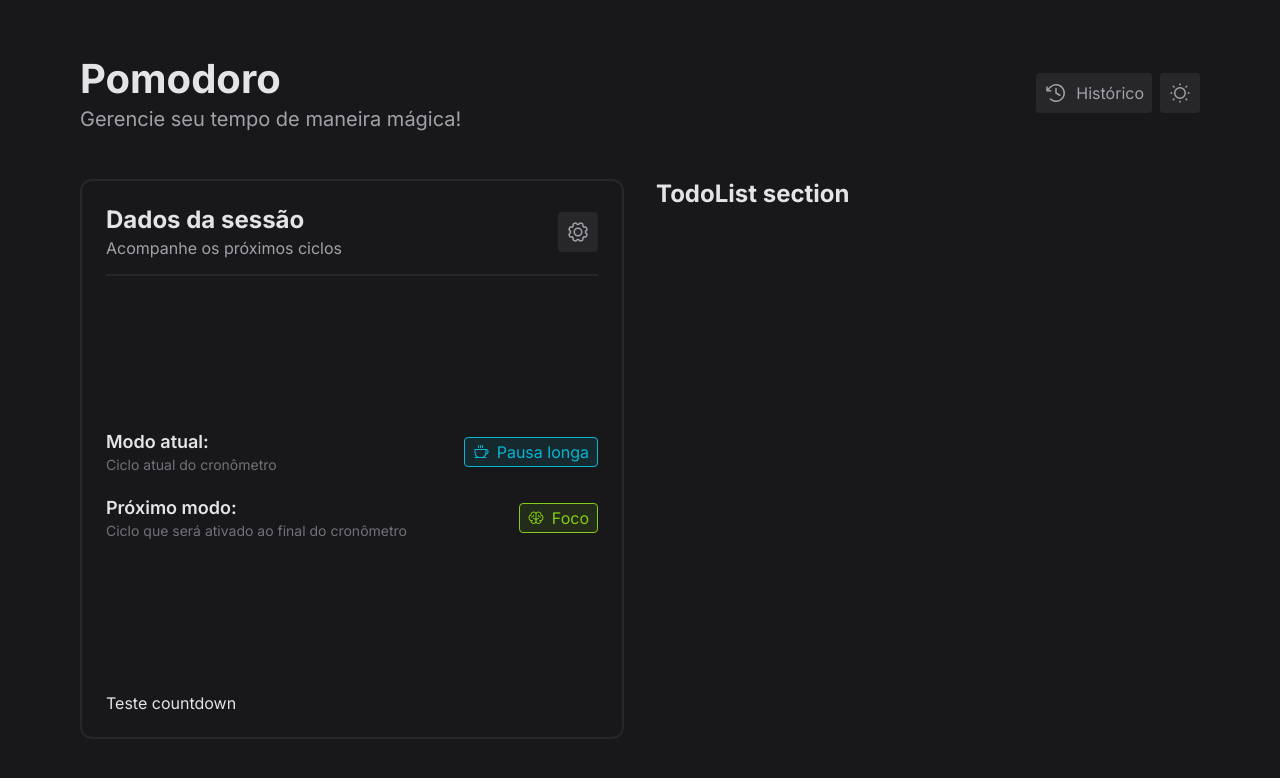
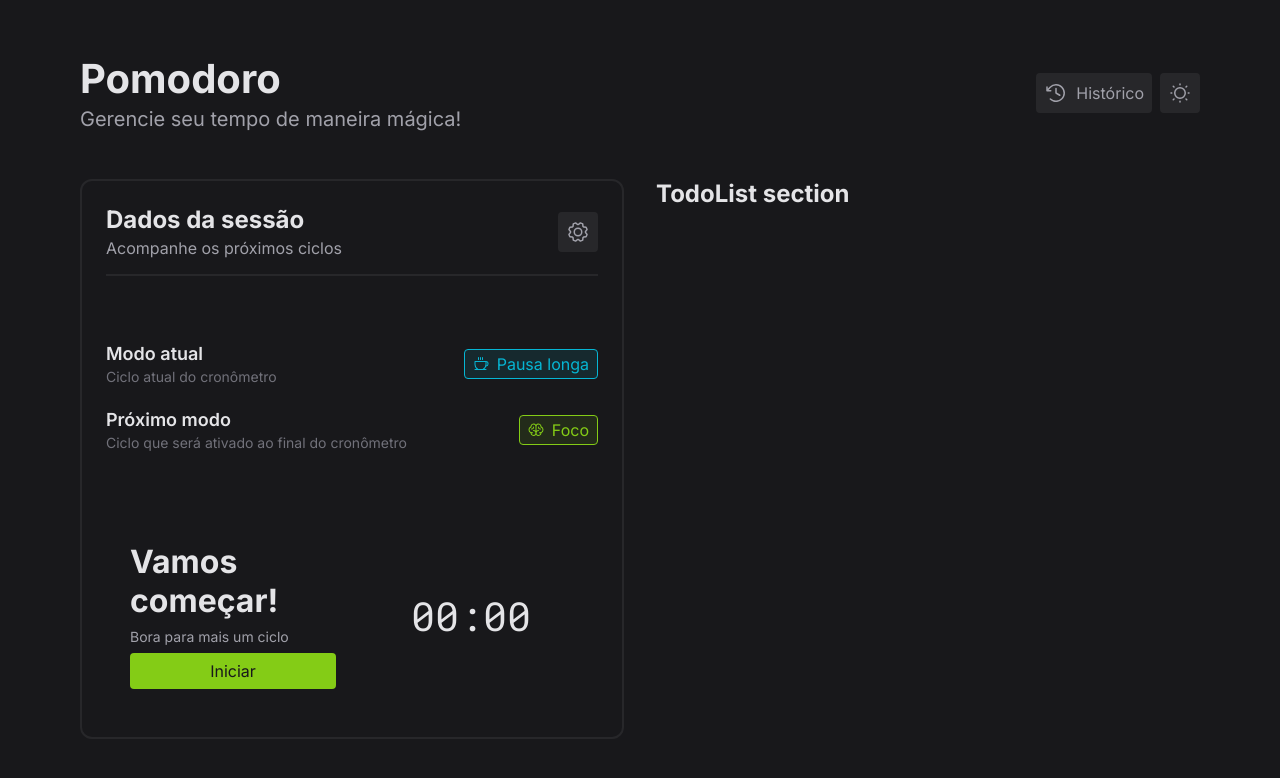
Before and after one commit to gzbarreto/pomodoro-tracker, a React (Vite) app: page / in a window 1280 px wide. Shown: the top 778 px of the page. Built offline with nearby package versions, Linux system fonts and the light colour scheme.

Commit message:
style session details on homepage

```diff
--- a/index.html
+++ b/index.html
@@ -5,10 +5,12 @@
 
     <link rel="preconnect" href="https://fonts.googleapis.com" />
     <link rel="preconnect" href="https://fonts.gstatic.com" crossorigin />
+
     <link
       href="https://fonts.googleapis.com/css2?family=Inter:ital,opsz,wght@0,14..32,100..900;1,14..32,100..900&family=Roboto+Mono:ital,wght@0,100..700;1,100..700&family=Roboto:ital,wght@0,100..900;1,100..900&display=swap"
       rel="stylesheet"
     />
+
 
     <link rel="icon" type="image/svg+xml" href="src/assets/timer.svg" />
     <meta name="viewport" content="width=device-width, initial-scale=1.0" />
--- /dev/null
+++ b/src/components/Button/index.tsx
@@ -0,0 +1,12 @@
+import { ButtonContainer } from "./styles";
+
+interface ButtonProps {
+  label: string
+}
+export function Button({label} : ButtonProps) {
+  return (
+    <ButtonContainer>
+      {label}
+    </ButtonContainer>
+  )
+}
--- /dev/null
+++ b/src/components/Button/styles.ts
@@ -0,0 +1,21 @@
+import styled from "styled-components"
+
+export const ButtonContainer = styled.button`
+  display: flex;
+  align-items: center;
+  justify-content: center;
+  width: 100%;
+  gap: 0.5rem;
+  padding: 0.5rem;
+  border-radius: 4px;
+  border: none;
+  color: ${(props) => props.theme["gray-900"]};
+  background: ${(props) => props.theme["primary-500"]};
+
+  cursor: pointer;
+  transition: background 0.2s;
+
+  &:hover {
+    background: ${(props) => props.theme["primary-300"]};
+  }
+`
--- a/src/pages/Home/SessionDetails/index.tsx
+++ b/src/pages/Home/SessionDetails/index.tsx
@@ -10,13 +10,14 @@ import {
 } from "./styles"
 import { NavLink } from "react-router-dom"
 import { ModeBadge } from "../../../components/ModeBadge"
+import { Button } from "../../../components/Button"
 
 export function SessionDetails() {
   return (
     <SessionDetailsContainer>
       <SessionHeader>
         <SessionTitle>
-          <h2>Dados da sessão</h2>
+          <h3>Dados da sessão</h3>
           <p>Acompanhe os próximos ciclos</p>
         </SessionTitle>
         <NavLink to={"configuration"}>
@@ -27,7 +28,7 @@ export function SessionDetails() {
       <SessionInfoContainer>
         <ModeInfo>
           <div>
-            <h4>Modo atual:</h4>
+            <h4>Modo atual</h4>
             <p>Ciclo atual do cronômetro</p>
           </div>
           <ModeBadge mode={'longBreak'}/>
@@ -35,7 +36,7 @@ export function SessionDetails() {
 
         <ModeInfo>
           <div>
-            <h4>Próximo modo:</h4>
+            <h4>Próximo modo</h4>
             <p>Ciclo que será ativado ao final do cronômetro</p>
           </div>
           <ModeBadge mode={'focus'}/>
@@ -43,7 +44,13 @@ export function SessionDetails() {
       </SessionInfoContainer>
 
       <SessionCountdownContainer>
-        <p>Teste countdown</p>
+        <div>
+          <h2>Vamos começar!</h2>
+          <p>Bora para mais um ciclo</p>
+          <Button label="Iniciar"/>
+        </div>
+
+        <span>00:00</span>
       </SessionCountdownContainer>
     </SessionDetailsContainer>
   )
--- a/src/pages/Home/SessionDetails/styles.ts
+++ b/src/pages/Home/SessionDetails/styles.ts
@@ -21,11 +21,11 @@ export const SessionHeader = styled.header`
 `
 
 export const SessionTitle = styled.div`
-display: flex;
-flex-direction: column;
-gap: 0.25rem;
+  display: flex;
+  flex-direction: column;
+  gap: 0.25rem;
 
-  h2 {
+  h3 {
     font-size: 1.5rem;
   }
 
@@ -63,4 +63,32 @@ export const ModeInfo = styled.div`
 `
 
 // Session countdown styling
-export const SessionCountdownContainer = styled.div``
+export const SessionCountdownContainer = styled.div`
+  display: grid;
+  grid-template-columns: 1fr 1fr;
+  gap: 2rem;
+  align-items: center;
+  justify-items: center;
+
+  padding: 1.5rem;
+
+  div {
+    display: flex;
+    flex-direction: column;
+    gap: 0.5rem;
+  }
+
+  h2 {
+    font-size: 2rem;
+  }
+
+  p {
+    font-size: 0.875rem;
+    color: ${(props) => props.theme["gray-400"]};
+  }
+
+  span {
+    font-family: "Roboto Mono", monospace;
+    font-size: 2.5rem;
+  }
+`
```
